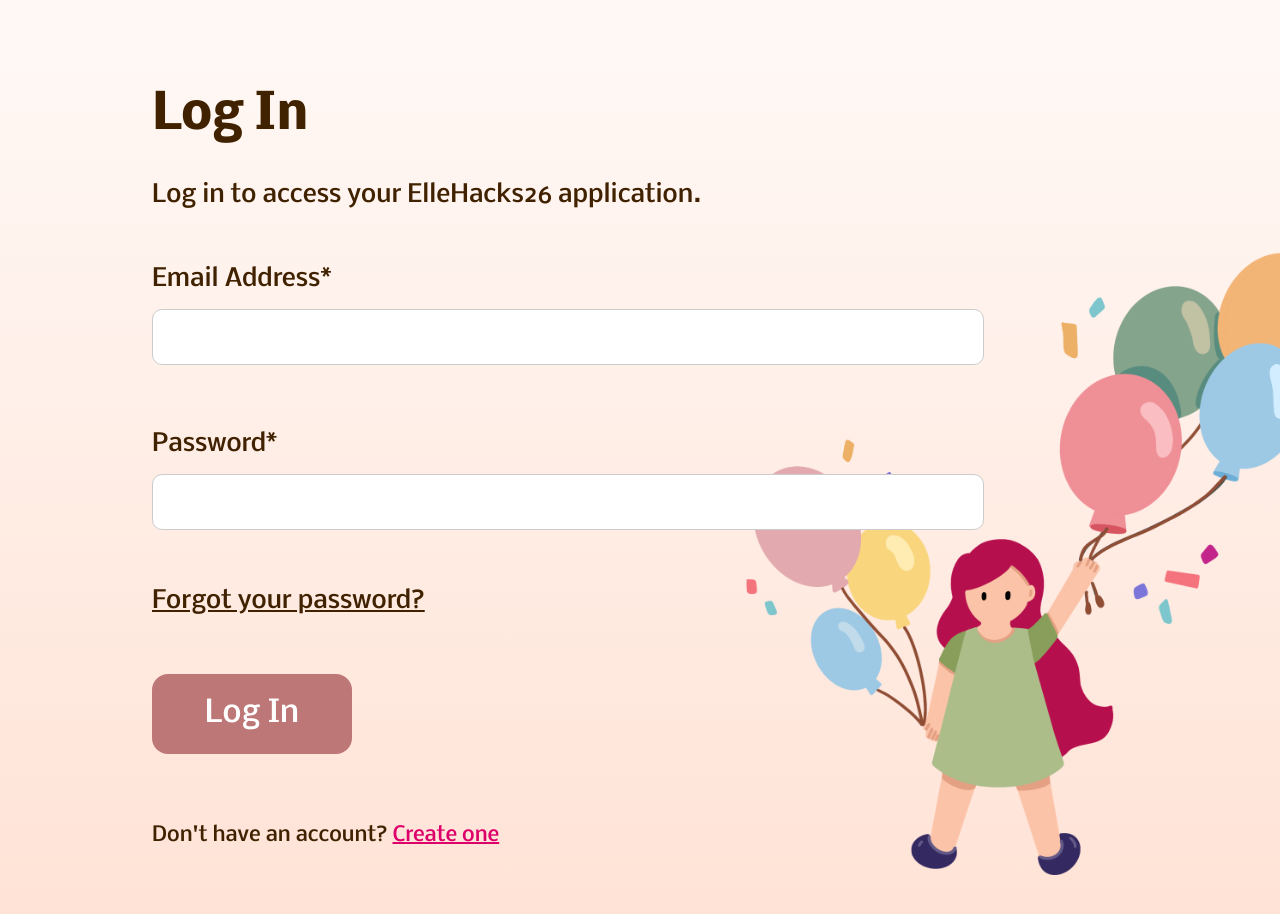
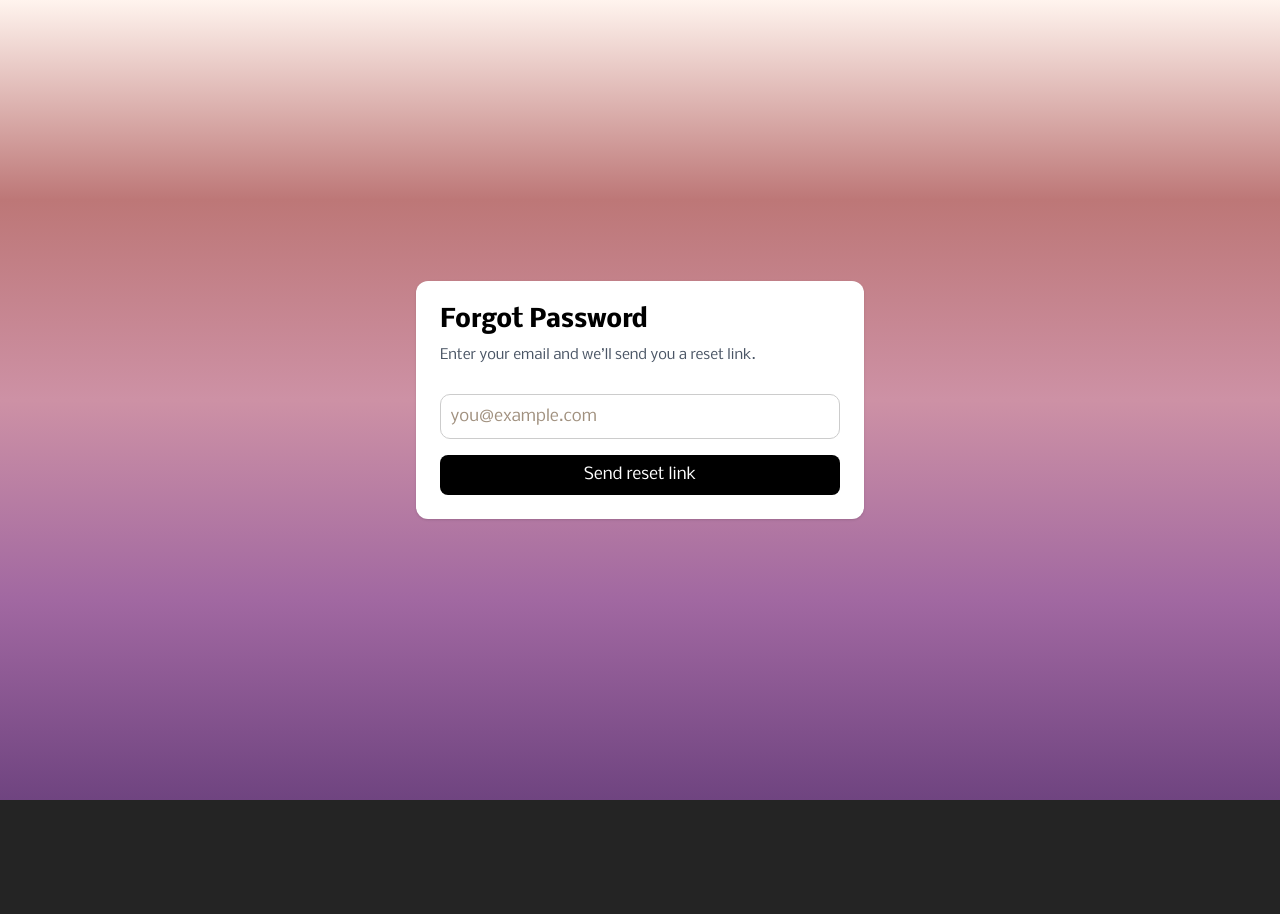
Before and after one commit to JuliaDaSilva/DashFrontEnd, a React (Vite) app: page /#/forgot-password in a window 1280 px wide. Before the commit this address led to /#/login. Shown: the top 914 px of the page. After the commit the page ends 800 px from the top, so only its background shows below. Built offline with nearby package versions, Linux system fonts and the light colour scheme; sample sign-in values are in the browser's storage; a web font is replaced by a local one.

Commit message:
Add forgot and reset password flow

```diff
--- a/src/pages/Auth/ForgotPassword.jsx
+++ b/src/pages/Auth/ForgotPassword.jsx
@@ -1,132 +1,63 @@
-import GirlWithBalloons from "../../assets/girl-with-balloons.png";
-
 import { useState } from "react";
-import { useNavigate } from "react-router-dom";
-import { useAuth } from "../../context/AuthContext";
 
 export default function ForgotPassword() {
-  const { forgotPassword } = useAuth();
-  const navigate = useNavigate();
-  const [form, setForm] = useState({
-    firstName: "",
-    lastName: "",
-    email: "",
-    newPassword: "",
-  });
-  const [error, setError] = useState("");
+  const [email, setEmail] = useState("");
+  const [msg, setMsg] = useState("");
+  const [loading, setLoading] = useState(false);
 
   const handleSubmit = async (e) => {
     e.preventDefault();
-    navigate("/verifycode"); // user detail verification setup and code verification still needs to be set up.
+    setMsg("");
+    setLoading(true);
+
+    try {
+      const res = await fetch(
+        `${import.meta.env.VITE_API_URL}/api/auth/forgot-password`,
+        {
+          method: "POST",
+          headers: { "Content-Type": "application/json" },
+          body: JSON.stringify({ email }),
+        }
+      );
+
+      const data = await res.json();
+      // backend returns generic message even if email doesn't exist
+      setMsg(data.message || "If that email exists, we sent a reset link.");
+    } catch (err) {
+      setMsg("Network error. Please try again.");
+    } finally {
+      setLoading(false);
+    }
   };
 
   return (
-    <>
-      <div className="overflow-hidden relative w-screen min-h-screen bg-gradient-to-b top-0 from-[#FFF9F6] to-[#FFE2D5] justify-center items-center">
-        <img
-          src={GirlWithBalloons}
-          alt="Image of a girl with balloons"
-          className="absolute md:w-[80vw] w-[100vw] -bottom-[-.05vw] -right-[20.5vw]"
-        />
+    <div className="min-h-screen flex items-center justify-center p-4">
+      <div className="w-full max-w-md bg-white p-6 rounded-xl shadow">
+        <h1 className="text-2xl font-semibold mb-2">Forgot Password</h1>
+        <p className="text-sm text-gray-600 mb-6">
+          Enter your email and we’ll send you a reset link.
+        </p>
 
-        <div className="relative z-10 w-full font-[Nobile] mt-15 mb-15 max-w-4xl transform scale-90 md:scale-100 my-20 my-60 mx-10 lg:mx-30 p-4 md:p-8">
-          <h1 className="text-[#412200] font-bold text-4xl sm:text-5xl mb-15">
-            Password Reset
-          </h1>
+        <form onSubmit={handleSubmit} className="space-y-4">
+          <input
+            type="email"
+            className="w-full border rounded-lg p-2"
+            placeholder="you@example.com"
+            value={email}
+            onChange={(e) => setEmail(e.target.value)}
+            required
+          />
 
-          <form
-            onSubmit={handleSubmit}
-            className="flex flex-col gap-4 lg:flex-col md:gap-6 w-full max-w-xs lg:max-w-full"
+          {msg && <div className="text-sm bg-gray-100 p-2 rounded-lg">{msg}</div>}
+
+          <button
+            disabled={loading}
+            className="w-full bg-black text-white rounded-lg py-2 disabled:opacity-60"
           >
-            <div className="flex flex-col gap-2">
-              <label
-                htmlFor="firstName"
-                className="font-bold text-2xl sm:text-2xl text-[#412200]"
-              >
-                First Name*
-              </label>
-              <input
-                id="firstName"
-                type="text"
-                value={form.firstName}
-                onChange={(e) =>
-                  setForm({ ...form, firstName: e.target.value })
-                }
-                required
-                className="w-full h-14 sm:h-14 border-2 border-[#BD7777] rounded-lg px-4 mb-10 text-lg sm:text-xl font-medium text-[#BD7777] bg-white"
-              />
-            </div>
-
-            <div className="flex flex-col gap-2">
-              <label
-                htmlFor="lastName"
-                className="font-bold text-2xl sm:text-2xl text-[#412200]"
-              >
-                Last Name*
-              </label>
-              <input
-                id="lastName"
-                type="text"
-                value={form.lastName}
-                onChange={(e) =>
-                  setForm({ ...form, lastName: e.target.value })
-                }
-                required
-                className="w-full h-14 sm:h-14 border-2 border-[#BD7777] rounded-lg px-4 mb-10 text-lg sm:text-xl font-medium text-[#BD7777] bg-white"
-              />
-            </div>
-
-            <div className="flex flex-col gap-2">
-              <label
-                htmlFor="email"
-                className="font-bold text-2xl sm:text-2xl text-[#412200]"
-              >
-                Email Address*
-              </label>
-              <input
-                id="email"
-                type="email"
-                value={form.email}
-                onChange={(e) => setForm({ ...form, email: e.target.value })}
-                required
-                className="w-full h-14 sm:h-14 border-2 border-[#BD7777] rounded-lg px-4 mb-10 text-lg sm:text-xl font-medium text-[#BD7777] bg-white"
-              />
-            </div>
-
-            <div className="flex flex-col gap-2">
-              <label
-                htmlFor="password"
-                className="font-bold text-2xl sm:text-2xl text-[#412200]"
-              >
-                Password*
-              </label>
-              <input
-                id="password"
-                type="password"
-                value={form.newPassword}
-                onChange={(e) =>
-                  setForm({ ...form, newPassword: e.target.value })
-                }
-                required
-                className="w-full h-14 sm:h-14 border-2 border-[#BD7777] rounded-lg px-4 mb-10 text-lg sm:text-xl font-medium text-[#BD7777] bg-white"
-              />
-            </div>
-
-            {error && (
-              <p className="text-[#412200] font-medium text-lg sm:text-xl w-4/5 md:w-full">
-                {error}
-              </p>
-            )}
-
-            <button
-              type="submit"
-              className="w-full sm:w-50 h-20 sm:h-20 bg-[#BD7777] text-white border-[#BD7777] rounded-2xl font-medium text-2xl sm:text-3xl cursor-pointer"
-            >
-              Submit
-            </button>
-          </form>
-        </div>
+            {loading ? "Sending..." : "Send reset link"}
+          </button>
+        </form>
       </div>
-    </>
+    </div>
   );
 }
--- a/src/pages/Auth/Login.jsx
+++ b/src/pages/Auth/Login.jsx
@@ -80,7 +80,7 @@ export default function Login() {
 
             <p className="py-8">
               <Link
-                to="/forgotpassword"
+                to="/forgot-password"
                 className="text-[#412200] font-medium text-lg sm:text-2xl underline"
               >
                 Forgot your password?
--- /dev/null
+++ b/src/pages/Auth/ResetPassword.jsx
@@ -0,0 +1,93 @@
+import { useState } from "react";
+import { useNavigate, useSearchParams } from "react-router-dom";
+
+export default function ResetPassword() {
+  const [params] = useSearchParams();
+  const navigate = useNavigate();
+  const token = params.get("token"); // comes from email link
+
+  const [newPassword, setNewPassword] = useState("");
+  const [confirm, setConfirm] = useState("");
+  const [msg, setMsg] = useState("");
+  const [loading, setLoading] = useState(false);
+
+  const handleSubmit = async (e) => {
+    e.preventDefault();
+    setMsg("");
+
+    if (!token) return setMsg("Missing token. Please use the link from your email.");
+    if (newPassword.length < 8) return setMsg("Password must be at least 8 characters.");
+    if (newPassword !== confirm) return setMsg("Passwords do not match.");
+
+    setLoading(true);
+    try {
+      const res = await fetch(
+        `${import.meta.env.VITE_API_URL}/api/auth/reset-password`,
+        {
+          method: "POST",
+          headers: { "Content-Type": "application/json" },
+          body: JSON.stringify({ token, newPassword }),
+        }
+      );
+      console.log("API:", import.meta.env.VITE_API_URL);
+
+
+      const data = await res.json();
+
+      if (!res.ok) {
+        setMsg(data.message || "Reset failed.");
+      } else {
+        setMsg("Password reset successful. Redirecting to login...");
+        setTimeout(() => navigate("/login"), 1200);
+      }
+    } catch (err) {
+      setMsg("Network error. Please try again.");
+    } finally {
+      setLoading(false);
+    }
+  };
+
+  return (
+    <div className="min-h-screen flex items-center justify-center p-4">
+      <div className="w-full max-w-md bg-white p-6 rounded-xl shadow">
+        <h1 className="text-2xl font-semibold mb-2">Reset Password</h1>
+
+        {!token && (
+          <div className="text-sm bg-red-100 p-2 rounded-lg mb-4">
+            Missing token. Open the reset link from your email.
+          </div>
+        )}
+
+        <form onSubmit={handleSubmit} className="space-y-4">
+          <input
+            type="password"
+            className="w-full border rounded-lg p-2"
+            placeholder="New password"
+            value={newPassword}
+            onChange={(e) => setNewPassword(e.target.value)}
+            disabled={!token}
+            required
+          />
+          <input
+            type="password"
+            className="w-full border rounded-lg p-2"
+            placeholder="Confirm password"
+            value={confirm}
+            onChange={(e) => setConfirm(e.target.value)}
+            disabled={!token}
+            required
+          />
+
+          {msg && <div className="text-sm bg-gray-100 p-2 rounded-lg">{msg}</div>}
+
+          <button
+            disabled={loading || !token}
+            className="w-full bg-black text-white rounded-lg py-2 disabled:opacity-60"
+          >
+            {loading ? "Resetting..." : "Reset password"}
+          </button>
+        </form>
+      </div>
+    </div>
+  );
+}
--- a/src/router.jsx
+++ b/src/router.jsx
@@ -3,6 +3,7 @@ import { HashRouter, Routes, Route, Navigate } from "react-router-dom";
 import Login from "./pages/Auth/Login";
 import Signup from "./pages/Auth/Signup";
 import ForgotPassword from "./pages/Auth/ForgotPassword";
+import ResetPassword from "./pages/Auth/ResetPassword";
 import VerifyCode from "./pages/Auth/VerifyCode";
 
 import Dashboard from "./pages/Dashboard/Dashboard";
@@ -32,7 +33,8 @@ export default function AppRouter() {
 
           <Route path="/login" element={<Login />} />
           <Route path="/signup" element={<Signup />} />
-          <Route path="/forgotpassword" element={<ForgotPassword />} />
+          <Route path="/forgot-password" element={<ForgotPassword />} />
+          <Route path="/reset-password" element={<ResetPassword />} />
           <Route path="/verifycode" element={<VerifyCode />} />
 
           {/* ADMIN */}
```
Also changed, not shown: 1 other file (tests, documents, lock files or other folders).
